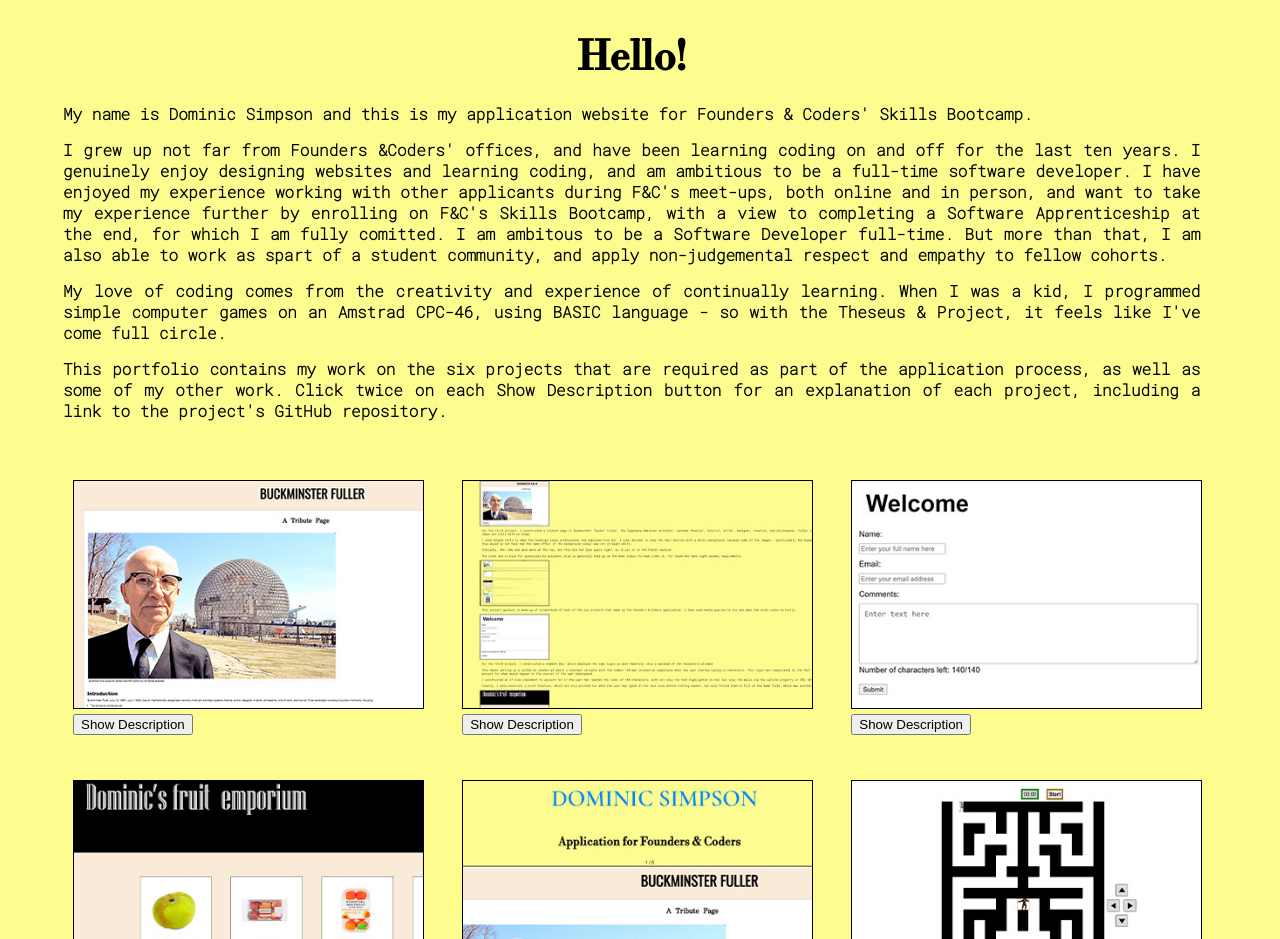
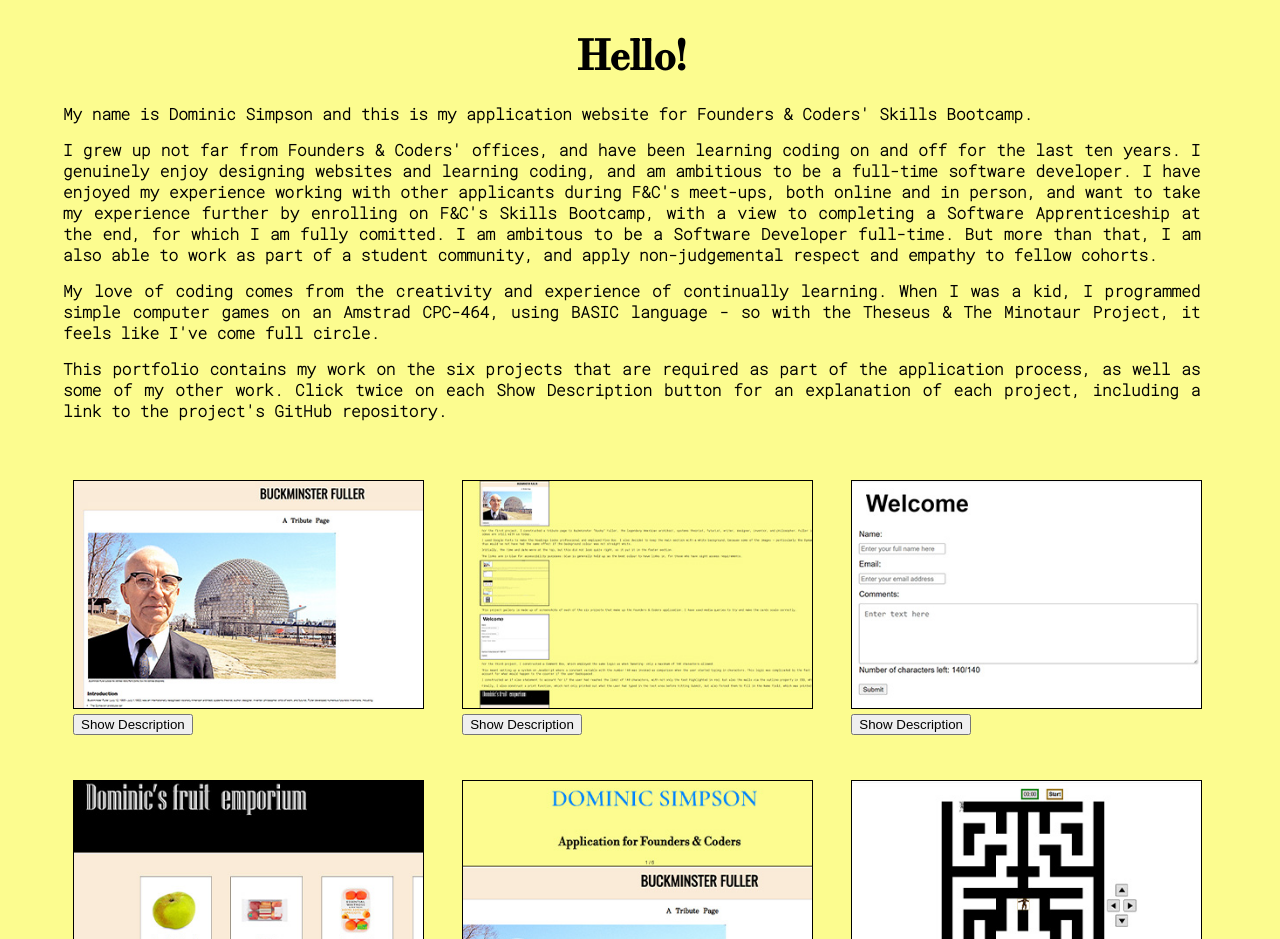
Before and after one commit to DominicSimpson/facprojectfive, a plain HTML site: page index.html in a window 1280 px wide. Shown: the part 1160-2099 px from the top of the page. Drawn offline with nearby package versions, Linux system fonts and the light colour scheme; a web font is replaced by a local one.

Commit message:
Add files via upload

```diff
--- a/index.html
+++ b/index.html
@@ -78,17 +78,17 @@
 				<h2>Hello!</h2>
 				<p>My name is Dominic Simpson and this is my application website for Founders &amp;
 					Coders' Skills Bootcamp.</p>
-				<p>I grew up not far from Founders &amp;Coders' offices, and have been learning coding on and off
+				<p>I grew up not far from Founders &amp; Coders' offices, and have been learning coding on and off
 					for the last ten years. I genuinely enjoy designing websites and learning coding, and am ambitious
 					to be a full-time software developer. I have enjoyed my experience working with other applicants
 					during F&amp;C's meet-ups, both online and in person, and want to take my experience further
 					by enrolling on F&amp;C's Skills Bootcamp, with a view to completing a Software Apprenticeship
 					at the end, for which I am fully comitted. I am ambitous to be a Software Developer
-					full-time. But more than that, I am also able to work as spart of a student community, and apply
+					full-time. But more than that, I am also able to work as part of a student community, and apply
 					non-judgemental respect and empathy to fellow cohorts.</p>
 					<p>My love of coding comes from the creativity and experience of continually learning.
-					When I was a kid, I programmed simple computer games on an Amstrad CPC-46, using BASIC language -
-					so with the Theseus &amp; Project, it feels like I've come full circle.</p>
+					When I was a kid, I programmed simple computer games on an Amstrad CPC-464, using BASIC language -
+					so with the Theseus &amp; The Minotaur Project, it feels like I've come full circle.</p>
 					<p>This portfolio contains my work on the six projects that are
 					required as part of the application process, as well as some of my other work. Click twice on each
 					Show Description button for an explanation of each project, including a link to
@@ -150,7 +150,7 @@
 				<div class="cardtext" id="cardTwoText">
 					<p>This project gallery is made up of screenshot cards of each of the six projects that make up the Founders & Coders application.
 						I have used media queries to try and make the cards scale correctly, and
-						at a max-width of 600px, the images stap on top of each other.</p>
+						at a max-width of 600px, the images stack on top of each other.</p>
 					<p><a href="https://github.com/DominicSimpson/facprojecttwo" target='_blank'>GitHub repository</a></p>
 				</div>
 
@@ -231,7 +231,7 @@
 						</div>
 
 						<div class="cardtext" id="cardSixthText">
-							<p>For my in-depth, based around a more in-depth, complicated piece of work, I used the Greek
+							<p>For my in-depth feature, based around a more substantial, complicated piece of work, I used the Greek
 								legend of <a href="https://mythsandlegend.com/theseus-and-the-minotaur/" target='_blank'>Theseus
 								and The Minotaur</a>.
 								I had been thinking for a while about how to represent
```
